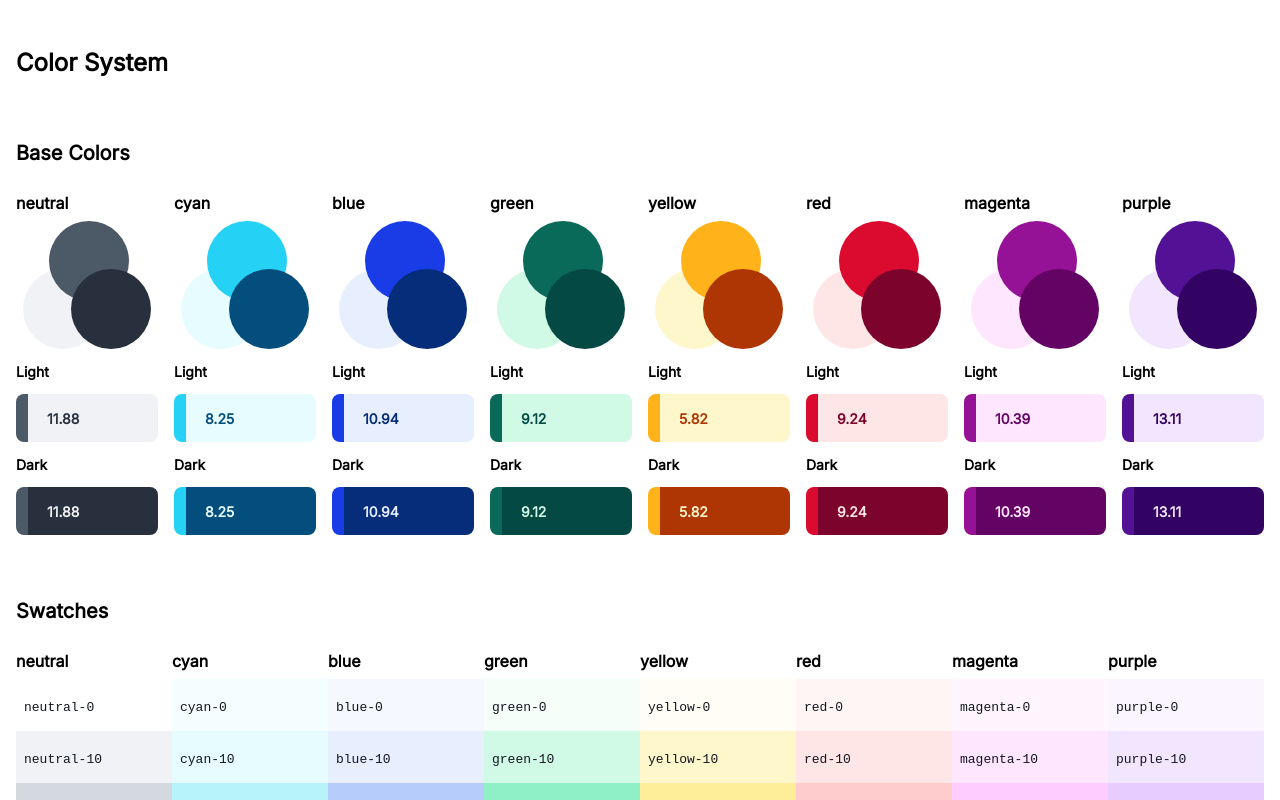
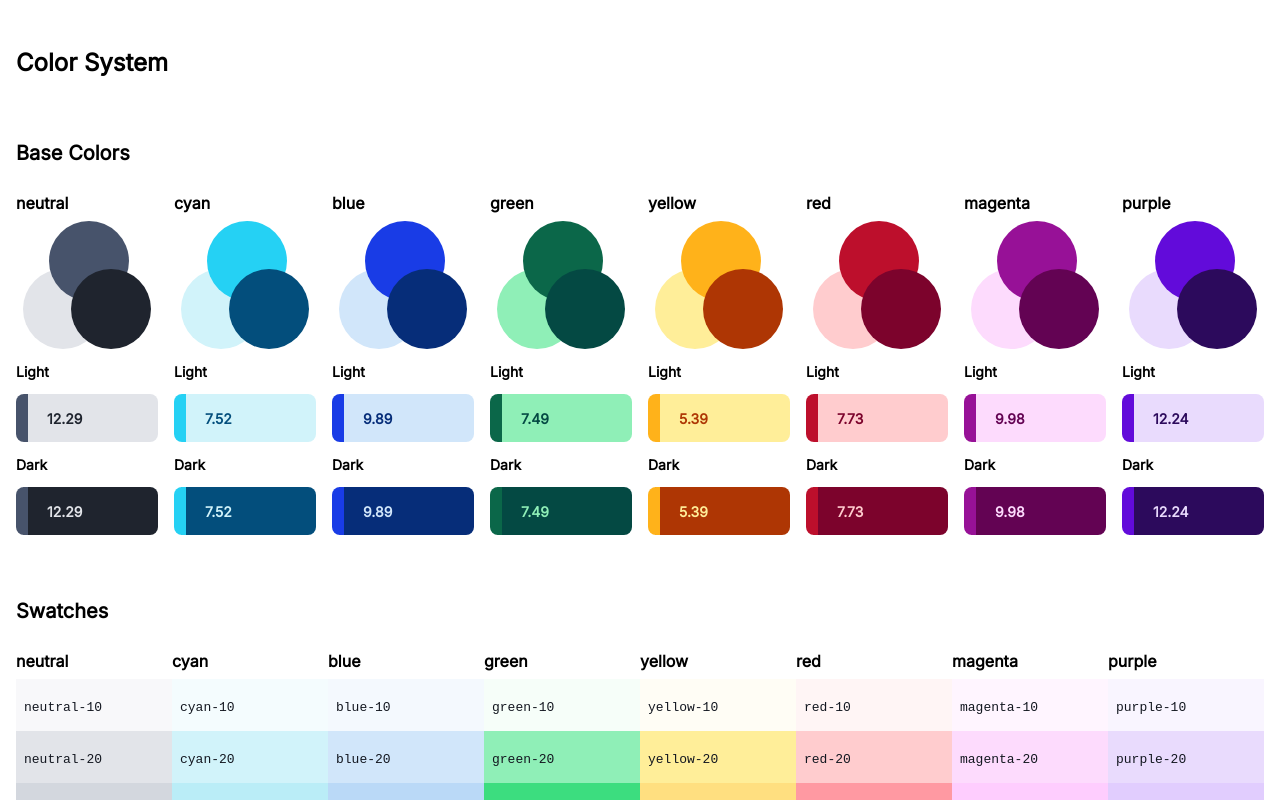
Before and after one commit to scottdejonge/color-system, a Vue app: page / in a window 1280 px wide. Shown: the top 800 px of the page. Built offline with nearby package versions, Linux system fonts and the light colour scheme.

Commit message:
Decrease scale to 10-90, update colors, update constants

```diff
--- a/constants/constants.js
+++ b/constants/constants.js
@@ -1,48 +1,48 @@
 import palettes from './palettes.json'
 
 export const BASE = {
-  light: palettes.neutral['0'].value,
-  dark: palettes.neutral['100'].value,
+  light: 'white',
+  dark: palettes.neutral['90'].value,
 };
 
 export const SHADES = {
   neutral: {
-    light: palettes.neutral['10'].value,
+    light: palettes.neutral['20'].value,
     default: palettes.neutral['50'].value,
     dark: palettes.neutral['80'].value,
   },
   cyan: {
-    light: palettes.cyan['10'].value,
+    light: palettes.cyan['20'].value,
     default: palettes.cyan['50'].value,
     dark: palettes.cyan['80'].value,
   },
   blue: {
-    light: palettes.blue['10'].value,
+    light: palettes.blue['20'].value,
     default: palettes.blue['50'].value,
     dark: palettes.blue['80'].value,
   },
   green: {
-    light: palettes.green['10'].value,
+    light: palettes.green['20'].value,
     default: palettes.green['50'].value,
     dark: palettes.green['80'].value,
   },
   yellow: {
-    light: palettes.yellow['10'].value,
+    light: palettes.yellow['20'].value,
     default: palettes.yellow['50'].value,
     dark: palettes.yellow['80'].value,
   },
   red: {
-    light: palettes.red['10'].value,
+    light: palettes.red['20'].value,
     default: palettes.red['50'].value,
     dark: palettes.red['80'].value,
   },
   magenta: {
-    light: palettes.magenta['10'].value,
+    light: palettes.magenta['20'].value,
     default: palettes.magenta['50'].value,
     dark: palettes.magenta['80'].value,
   },
   purple: {
-    light: palettes.purple['10'].value,
+    light: palettes.purple['20'].value,
     default: palettes.purple['50'].value,
     dark: palettes.purple['80'].value,
   },
--- a/constants/palettes.json
+++ b/constants/palettes.json
@@ -1,54 +1,45 @@
 {
   "neutral": {
-    "0": {
-      "value": "hsl(210, 20%, 100%)"
-    },
     "10": {
-      "value": "hsl(210, 20%, 95%)"
+      "value": "hsl(220, 15%, 97.5%)"
     },
     "20": {
-      "value": "hsl(210, 15%, 85%)"
+      "value": "hsl(220, 15%, 90%)"
     },
     "30": {
-      "value": "hsl(210, 15%, 70%)"
+      "value": "hsl(220, 15%, 85%)"
     },
     "40": {
-      "value": "hsl(210, 12.5%, 50%)"
+      "value": "hsl(220, 15%, 75%)"
     },
     "50": {
-      "value": "hsl(210, 15%, 35%)"
+      "value": "hsl(220, 20%, 35%)"
     },
     "60": {
-      "value": "hsl(215, 15%, 30%)"
+      "value": "hsl(220, 20%, 30%)"
     },
     "70": {
-      "value": "hsl(215, 17.5%, 25%)"
+      "value": "hsl(220, 20%, 25%)"
     },
     "80": {
-      "value": "hsl(220, 20%, 20%)"
+      "value": "hsl(220, 20%, 15%)"
     },
     "90": {
-      "value": "hsl(220, 20%, 15%)"
-    },
-    "100": {
       "value": "hsl(220, 25%, 10%)"
     }
   },
   "cyan": {
-    "0": {
-      "value": "hsl(187, 95%, 98%)"
-    },
     "10": {
-      "value": "hsl(187, 95%, 95%)"
+      "value": "hsl(190, 80%, 97.5%)"
     },
     "20": {
-      "value": "hsl(187, 90%, 85%)"
+      "value": "hsl(190, 80%, 90%)"
     },
     "30": {
-      "value": "hsl(192, 90%, 80%)"
+      "value": "hsl(190, 80%, 85%)"
     },
     "40": {
-      "value": "hsl(192, 90%, 65%)"
+      "value": "hsl(190, 80%, 75%)"
     },
     "50": {
       "value": "hsl(190, 90%, 55%)"
@@ -63,27 +54,21 @@
       "value": "hsl(203, 95%, 25%)"
     },
     "90": {
-      "value": "hsl(204, 95%, 20%)"
-    },
-    "100": {
       "value": "hsl(206, 100%, 15%)"
     }
   },
   "blue": {
-    "0": {
-      "value": "hsl(220, 90%, 98%)"
-    },
     "10": {
-      "value": "hsl(220, 90%, 95%)"
+      "value": "hsl(210, 80%, 97.5%)"
     },
     "20": {
-      "value": "hsl(220, 90%, 85%)"
+      "value": "hsl(210, 80%, 90%)"
     },
     "30": {
-      "value": "hsl(220, 90%, 80%)"
+      "value": "hsl(210, 80%, 85%)"
     },
     "40": {
-      "value": "hsl(220, 90%, 72.5%)"
+      "value": "hsl(215, 80%, 75%)"
     },
     "50": {
       "value": "hsl(230, 80%, 50%)"
@@ -98,33 +83,27 @@
       "value": "hsl(220, 90%, 25%)"
     },
     "90": {
-      "value": "hsl(220, 90%, 20%)"
-    },
-    "100": {
       "value": "hsl(220, 90%, 15%)"
     }
   },
   "green": {
-    "0": {
-      "value": "hsl(150, 85%, 98%)"
-    },
     "10": {
-      "value": "hsl(150, 80%, 90%)"
+      "value": "hsl(142, 85%, 98%)"
     },
     "20": {
-      "value": "hsl(155, 75%, 75%)"
+      "value": "hsl(145, 75%, 75%)"
     },
     "30": {
-      "value": "hsl(155, 70%, 55%)"
+      "value": "hsl(145, 70%, 55%)"
     },
     "40": {
-      "value": "hsl(155, 80%, 40%)"
+      "value": "hsl(145, 80%, 40%)"
     },
     "50": {
-      "value": "hsl(170, 85%, 22.5%)"
+      "value": "hsl(160, 80%, 22.5%)"
     },
     "60": {
-      "value": "hsl(165, 85%, 20%)"
+      "value": "hsl(150, 85%, 20%)"
     },
     "70": {
       "value": "hsl(170, 80%, 17.5%)"
@@ -133,18 +112,12 @@
       "value": "hsl(175, 90%, 15%)"
     },
     "90": {
-      "value": "hsl(175, 95%, 12.5%)"
-    },
-    "100": {
-      "value": "hsl(180, 100%, 10%)"
+      "value": "hsl(175, 100%, 10%)"
     }
   },
   "yellow": {
-    "0": {
+    "10": {
       "value": "hsl(50, 100%, 98%)"
-    },
-    "10": {
-      "value": "hsl(50, 100%, 90%)"
     },
     "20": {
       "value": "hsl(50, 100%, 80%)"
@@ -168,18 +141,12 @@
       "value": "hsl(17.5, 95%, 35%)"
     },
     "90": {
-      "value": "hsl(15, 95%, 30%)"
-    },
-    "100": {
       "value": "hsl(10, 95%, 25%)"
     }
   },
   "red": {
-    "0": {
+    "10": {
       "value": "hsl(360, 100%, 98%)"
-    },
-    "10": {
-      "value": "hsl(360, 100%, 95%)"
     },
     "20": {
       "value": "hsl(357.5, 100%, 90%)"
@@ -188,10 +155,10 @@
       "value": "hsl(355, 100%, 80%)"
     },
     "40": {
-      "value": "hsl(355, 100%, 72.5%)"
+      "value": "hsl(355, 100%, 60%)"
     },
     "50": {
-      "value": "hsl(350, 90%, 45%)"
+      "value": "hsl(350, 85%, 40%)"
     },
     "60": {
       "value": "hsl(350, 90%, 40%)"
@@ -203,80 +170,65 @@
       "value": "hsl(340, 95%, 25%)"
     },
     "90": {
-      "value": "hsl(340, 100%, 20%)"
-    },
-    "100": {
       "value": "hsl(335, 100%, 15%)"
     }
   },
   "magenta": {
-    "0": {
-      "value": "hsl(300, 100%, 98%)"
-    },
     "10": {
-      "value": "hsl(300, 100%, 95%)"
+      "value": "hsl(300, 95%, 98%)"
     },
     "20": {
-      "value": "hsl(300, 100%, 90%)"
+      "value": "hsl(300, 90%, 92.5%)"
     },
     "30": {
-      "value": "hsl(300, 95%, 80%)"
+      "value": "hsl(300, 95%, 90%)"
     },
     "40": {
-      "value": "hsl(300, 85%, 40%)"
+      "value": "hsl(300, 85%, 80%)"
     },
     "50": {
-      "value": "hsl(300, 80%, 32.5%)"
+      "value": "hsl(300, 80%, 33%)"
     },
     "60": {
-      "value": "hsl(300, 90%, 30%)"
+      "value": "hsl(305, 90%, 30%)"
     },
     "70": {
-      "value": "hsl(300, 92.5%, 25%)"
+      "value": "hsl(305, 92.5%, 25%)"
     },
     "80": {
-      "value": "hsl(300, 95%, 20%)"
+      "value": "hsl(310, 95%, 20%)"
     },
     "90": {
-      "value": "hsl(300, 100%, 17.5%)"
-    },
-    "100": {
-      "value": "hsl(300, 100%, 12.5%)"
+      "value": "hsl(315, 100%, 12.5%)"
     }
   },
   "purple": {
-    "0": {
-      "value": "hsl(270, 100%, 98%)"
-    },
     "10": {
-      "value": "hsl(270, 100%, 95%)"
+      "value": "hsl(265, 95%, 98%)"
     },
     "20": {
-      "value": "hsl(270, 100%, 90%)"
+      "value": "hsl(265, 90%, 92.5%)"
     },
     "30": {
-      "value": "hsl(270, 95%, 80%)"
+      "value": "hsl(265, 95%, 90%)"
     },
     "40": {
-      "value": "hsl(270, 85%, 40%)"
+      "value": "hsl(265, 85%, 80%)"
     },
     "50": {
-      "value": "hsl(270, 80%, 32.5%)"
+      "value": "hsl(265, 90%, 45%)"
     },
     "60": {
-      "value": "hsl(270, 90%, 30%)"
+      "value": "hsl(265, 85%, 37.5%)"
     },
     "70": {
-      "value": "hsl(270, 92.5%, 25%)"
+      "value": "hsl(265, 80%, 30%)"
     },
     "80": {
-      "value": "hsl(270, 95%, 20%)"
+      "value": "hsl(265, 80%, 20%)"
     },
     "90": {
-      "value": "hsl(270, 100%, 17.5%)"
-    },
-    "100": {
-      "value": "hsl(270, 100%, 12.5%)"
+      "value": "hsl(265, 80%, 15%)"
     }
   }
 }
```
